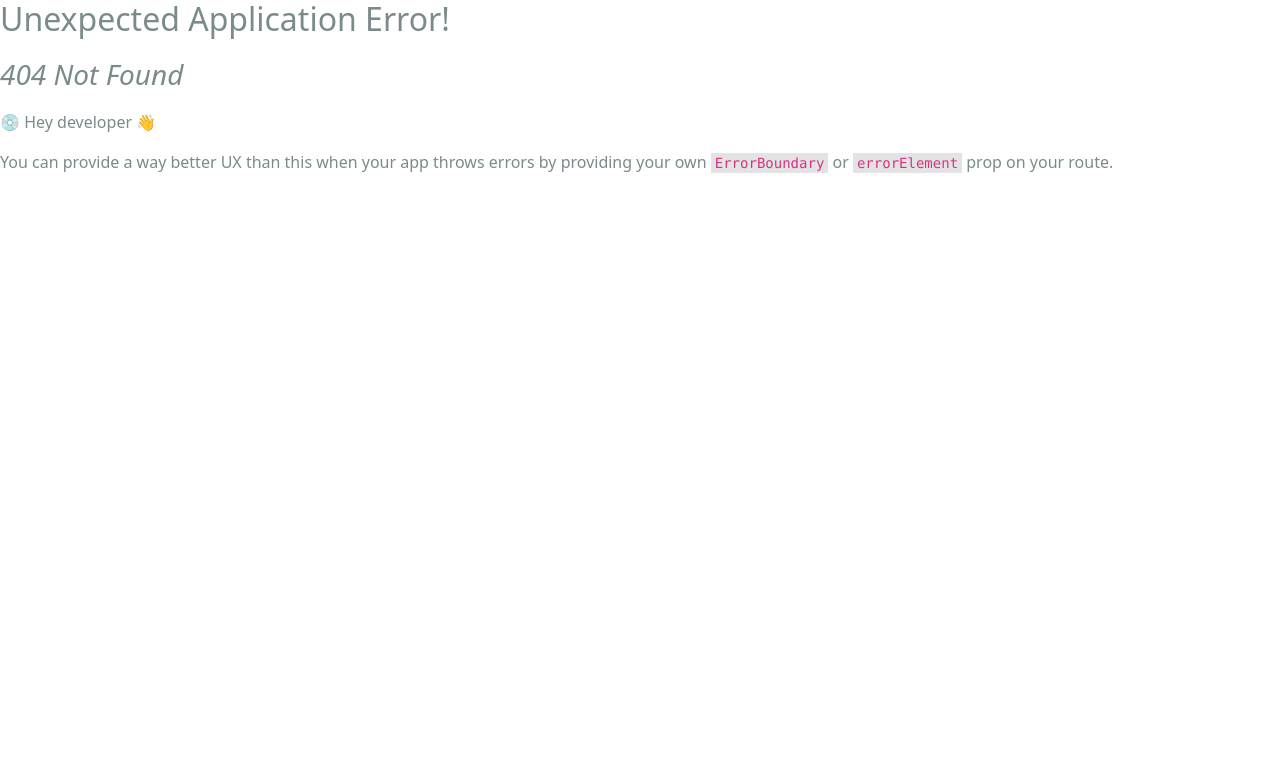
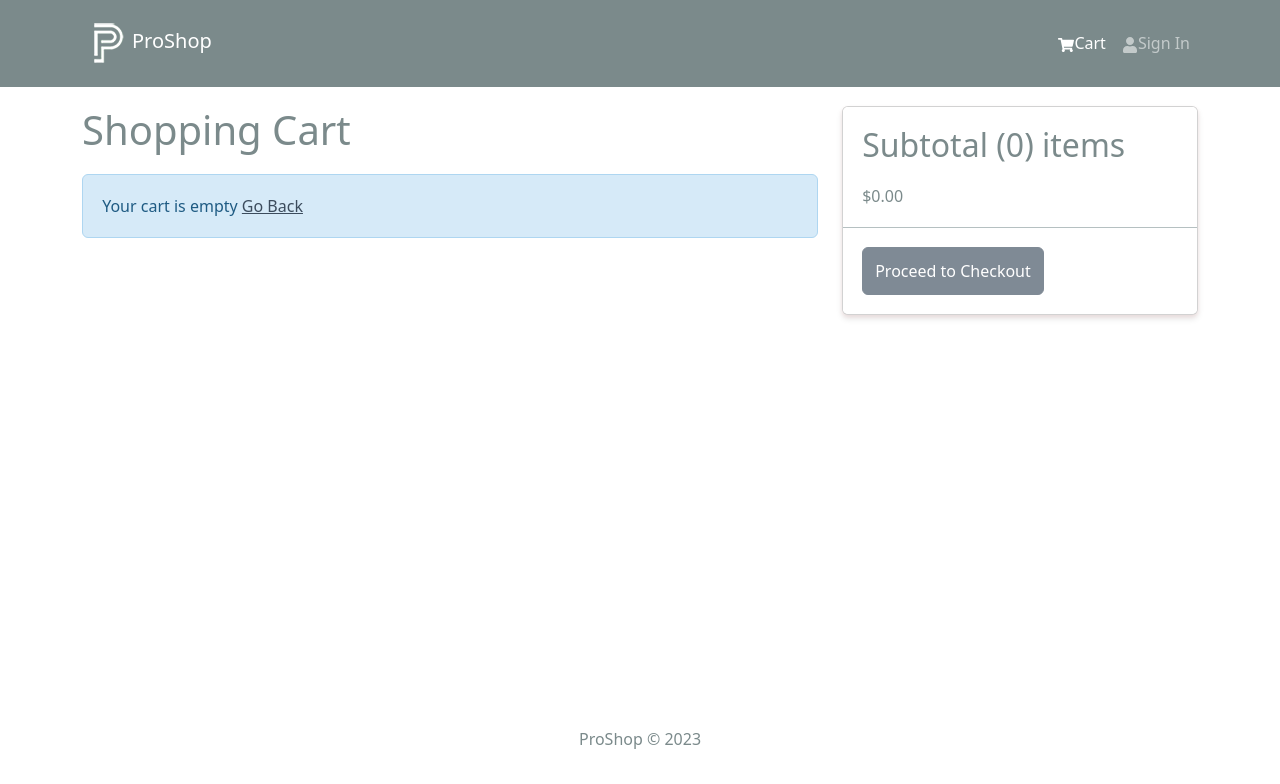
Before and after one commit to Alfredo3232/e-commerce, a React (Vite) app in the folder frontend/: page /cart in a window 1280 px wide. Before the commit this address had no page. Shown: the top 784 px of the page. Built offline with nearby package versions, Linux system fonts and the light colour scheme.

Commit message:
Fix Cart number logic Add Cart page

```diff
--- a/frontend/src/components/Header.jsx
+++ b/frontend/src/components/Header.jsx
@@ -1,13 +1,19 @@
+import { useSelector } from "react-redux";
 import { LinkContainer } from "react-router-bootstrap";
 import {
     Navbar,
     Nav,
-    Container
+    Container,
+    Badge
 } from "react-bootstrap";
 import { FaShoppingCart, FaUser } from "react-icons/fa";
+
 import logo from "../assets/logo.png";
 
-const Header = () => <header>
+const Header = () => {
+    const { cartItems } = useSelector((state) => state.cart);
+
+    return <header>
         <Navbar bg="dark" variant="dark" expand="md" collapseOnSelect>
             <Container>
                 <LinkContainer to="/">
@@ -22,6 +28,13 @@ const Header = () => <header>
                         <LinkContainer to="/cart">
                             <Nav.Link>
                                 <FaShoppingCart />Cart
+                                {
+                                    cartItems.length > 0 && (
+                                        <Badge pill bg="success" style={{ marginLeft: "5px" }}>
+                                            {cartItems.reduce((a, c) => a + c.qty, 0)}
+                                        </Badge>
+                                    )
+                                }
                             </Nav.Link>
                         </LinkContainer>
                         <LinkContainer to="/login">
@@ -34,5 +47,6 @@ const Header = () => <header>
             </Container>
         </Navbar>
     </header>;
+};
 
 export default Header;
--- a/frontend/src/router.jsx
+++ b/frontend/src/router.jsx
@@ -12,12 +12,14 @@ import "./assets/styles/index.css";
 // Pages
 import HomeScreen from "./screens/HomeScreen.jsx";
 import ProductScreen from "./screens/ProductScreen.jsx";
+import CartScreen from "./screens/CartScreen.jsx";
 
 const router = createBrowserRouter(
     createRoutesFromElements(
         <Route path="/" element={<App />}>
             <Route index={true} path="/" element={<HomeScreen />} />
             <Route path="/product/:id" element={<ProductScreen />} />
+            <Route path="/cart" element={<CartScreen />} />
         </Route>
     )
 );
--- /dev/null
+++ b/frontend/src/screens/CartScreen.jsx
@@ -0,0 +1,99 @@
+import { Link, useNavigate } from "react-router-dom";
+import { useDispatch, useSelector } from "react-redux";
+import {
+    Row,
+    Col,
+    ListGroup,
+    Image,
+    Form,
+    Button,
+    Card
+} from "react-bootstrap";
+import { FaTrash } from "react-icons/fa";
+
+import Message from "../components/Message.jsx";
+import { addToCart } from "../slices/cartSlice.js";
+
+const CartScreen = () => {
+    const navigate = useNavigate();
+    const dispatch = useDispatch();
+
+    const { cartItems } = useSelector((state) => state.cart);
+
+    const addToCartHandler = async (product, qty) => {
+        dispatch(addToCart({ ...product, qty }));
+    };
+
+    return <Row>
+        <Col md={8}>
+            <h1 style={{ marginBottom: "20px" }}>Shopping Cart</h1>
+
+            {cartItems.length === 0 ? (
+                <Message>
+                    Your cart is empty <Link to="/">Go Back</Link>
+                </Message>
+            ) : (
+                <ListGroup variant="flush">
+                    {cartItems.map((item) => (
+                        <ListGroup.Item key={item._id}>
+                            <Row>
+                                <Col md={2}>
+                                    <Image src={item.image} alt={item.name} fluid rounded />
+                                </Col>
+
+                                <Col md={3}>
+                                    <Link to={`/product/${item._id}`}>{item.name}</Link>
+                                </Col>
+
+                                <Col md={2}>${item.price}</Col>
+
+                                <Col md={2}>
+                                    <Form.Control
+                                        as="select"
+                                        value={item.qty}
+                                        onChange={(e) => addToCartHandler(item, Number(e.target.value))}
+                                    >
+                                        {[...Array(item.countInStock).keys()].map((el) => (
+                                            <option key={el + 1} value={el + 1}>
+                                                {el + 1}
+                                            </option>
+                                        ))}
+                                    </Form.Control>
+                                </Col>
+
+                                <Col md={2}>
+                                    <Button type="button" variant="light">
+                                        <FaTrash />
+                                    </Button>
+                                </Col>
+                            </Row>
+                        </ListGroup.Item>
+                    ))}
+                </ListGroup>
+            )}
+        </Col>
+
+        <Col md={4}>
+            <Card>
+                <ListGroup variant="flush">
+                    <ListGroup.Item>
+                        <h2>
+                            Subtotal ({cartItems.reduce((acc, item) => acc + item.qty, 0)})
+                            items
+                        </h2>
+
+                        ${cartItems.reduce((acc, item) => acc + item.qty * item.price, 0).toFixed(2)}
+                    </ListGroup.Item>
+
+                    <ListGroup.Item>
+                        <Button type="button" className="btn-block" disabled={cartItems.length === 0}>
+                            Proceed to Checkout
+                        </Button>
+                    </ListGroup.Item>
+                </ListGroup>
+            </Card>
+        </Col>
+    </Row>;
+};
+
+export default CartScreen;
--- a/frontend/src/slices/cartSlice.js
+++ b/frontend/src/slices/cartSlice.js
@@ -15,7 +15,7 @@ const cartSlice = createSlice({
             if (existItem) {
                 state.cartItems = state.cartItems.map(el => el._id === existItem._id ? item : el);
             }
-            else state.cartItems = [...state.cartItems];
+            else state.cartItems = [...state.cartItems, item];
 
             return updateCart(state);
         }
```
Lines whose indentation alone changed are shown as unchanged.
